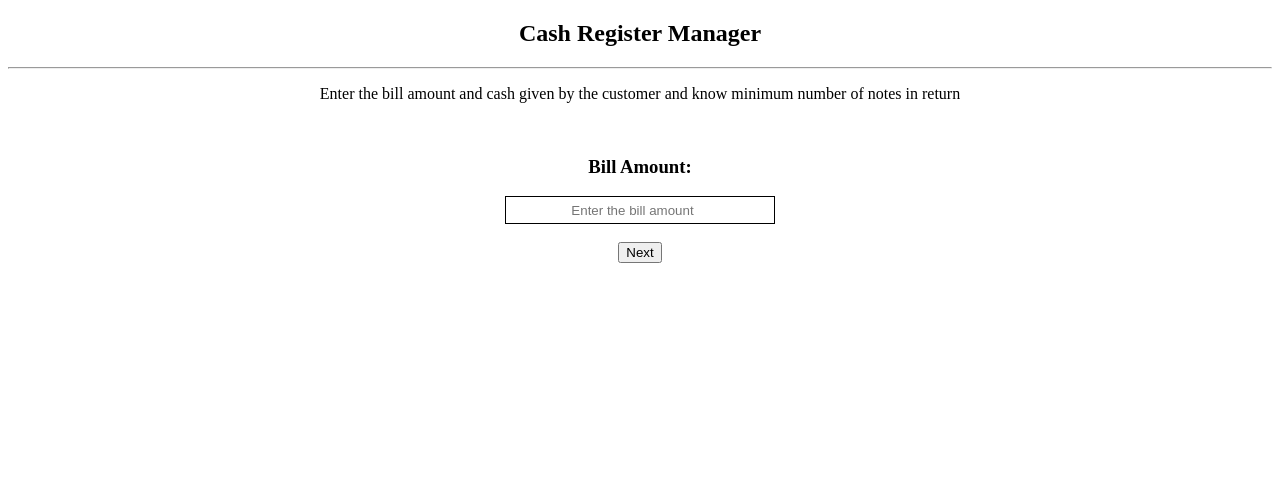
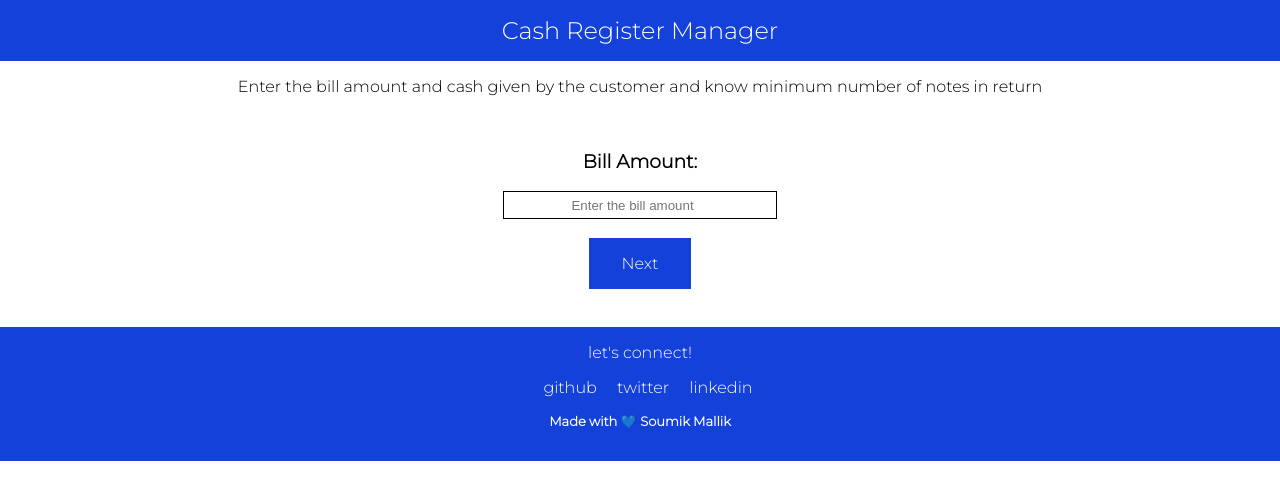
Before and after one commit to smkmallik/Neogcamp-level0-mark10, a plain HTML site: page index.html in a window 1280 px wide. Drawn offline with Linux system fonts and the light colour scheme.

Commit message:
style- added style changes
Added style changes

```diff
--- a/app.js
+++ b/app.js
@@ -36,7 +36,10 @@ function billAmountNextClickHandler() {
     var billAmount = Number(billAmountInput.value);
     if(billAmount < 1) {
         billAmountDiv.style.display = "block";
-    } else {
+    } else if(billAmount === 0) {
+        billAmountError.style.display = "block";
+    }
+    else {
         billAmountDiv.style.display = "none";
         cashGivenDiv.style.display = "block";
         billAmountButton.style.display = "none";
--- a/index.html
+++ b/index.html
@@ -8,9 +8,7 @@
     <title>cash register</title>
 </head>
 <body>
-    <h2 style="text-align: center;">Cash Register Manager</h2>
-
-    <hr></hr>
+    <header class="header-container">Cash Register Manager</header>
 
     <p style="text-align: center;">Enter the bill amount and cash given by the customer and know minimum number of notes in return</p>
 
@@ -27,9 +25,8 @@
     <br>
 
     <div id="cash-given-div">
-        <h3 style="text-align: center;">Cash Given:</h3>
+        <p style="text-align: center;">Cash Given:</p>
         <input id="cash-given-input" type="number" placeholder="Enter the cash you gave"></input>
-        <br>
         <button type="button" id="cash-given-button">Check</button>
         <p id="cash-given-error-1" style="text-align: center;">Please enter the correct amount, cash given is less than bill amount</p>
         <p id="cash-given-error-2" style="text-align: center;">No return change</p>
@@ -66,6 +63,21 @@
         </table>
     </div>
 
+    <footer>
+        <div >let's connect!</div>
+        <ul>
+            <li>
+                <a class="link" href="https://github.com/smkmallik">github</a>
+            </li>
+            <li>
+                <a class="link" href="https://twitter.com/soumik_72">twitter</a></li>
+            <li>
+                <a class="link" href="https://www.linkedin.com/in/smkmallik/">linkedin</a>
+             </li>
+        </ul>
+        <div class="end-credits">Made with 💙 Soumik Mallik</div>
+    </footer>
+
     <script src="/app.js"></script>
 
 </body>
--- a/styles.css
+++ b/styles.css
@@ -1,3 +1,23 @@
+@import url('https://fonts.googleapis.com/css2?family=Montserrat:wght@300&display=swap');
+:root {
+    --primary-color: #1341DA;
+    --font-color: white;
+}
+
+body {
+    margin: 0;
+    font-family: 'Montserrat', sans-serif;
+}
+
+.header-container {
+    display: block;
+    text-align: center;
+    font-size: x-large;
+    background-color: var(--primary-color);
+    padding: 1rem;
+    color: var(--font-color);
+}
+
 
 input{
     width: 20%;
@@ -9,9 +29,16 @@ input{
     text-align: center;
 }
 
-button{
+
+button {
+    display: block;
+    background-color: var(--primary-color);
+    color: var(--font-color);
+    border: none;
     margin: auto;
-    display: block;
+    padding: 1rem 2rem;
+    font-family: inherit;
+    font-size: medium;
 }
 
 table, th, td{
@@ -26,4 +53,47 @@ table, th, td{
 
 #cash-given-div, #cash-given-error-1 ,#cash-given-error-2,  #cash-given-error-3, #return-change-div, #bill-amount-error {
     display: none;
+
 }
+
+#cash-given-input {
+    display: block;
+    margin: auto;
+}
+
+#cash-given-button {
+    margin-top: 1rem;;
+}
+
+footer {
+    bottom: 0;
+    background-color: var(--primary-color);
+    text-align: center;
+    padding: 1rem;
+    color: var(--font-color);
+}
+
+.end-credits {
+    margin: 1rem;
+    font-size: small;
+    font-weight: bold;
+    text-align: center;
+}
+
+li {
+    color: white;
+    text-decoration: none;
+    list-style: none;
+    display: inline;
+}
+
+ul {
+    padding-inline-start: 0px;
+}
+
+a {
+    color: white;
+    text-decoration: none;
+    padding-inline-start: 1rem;
+
+}
```
